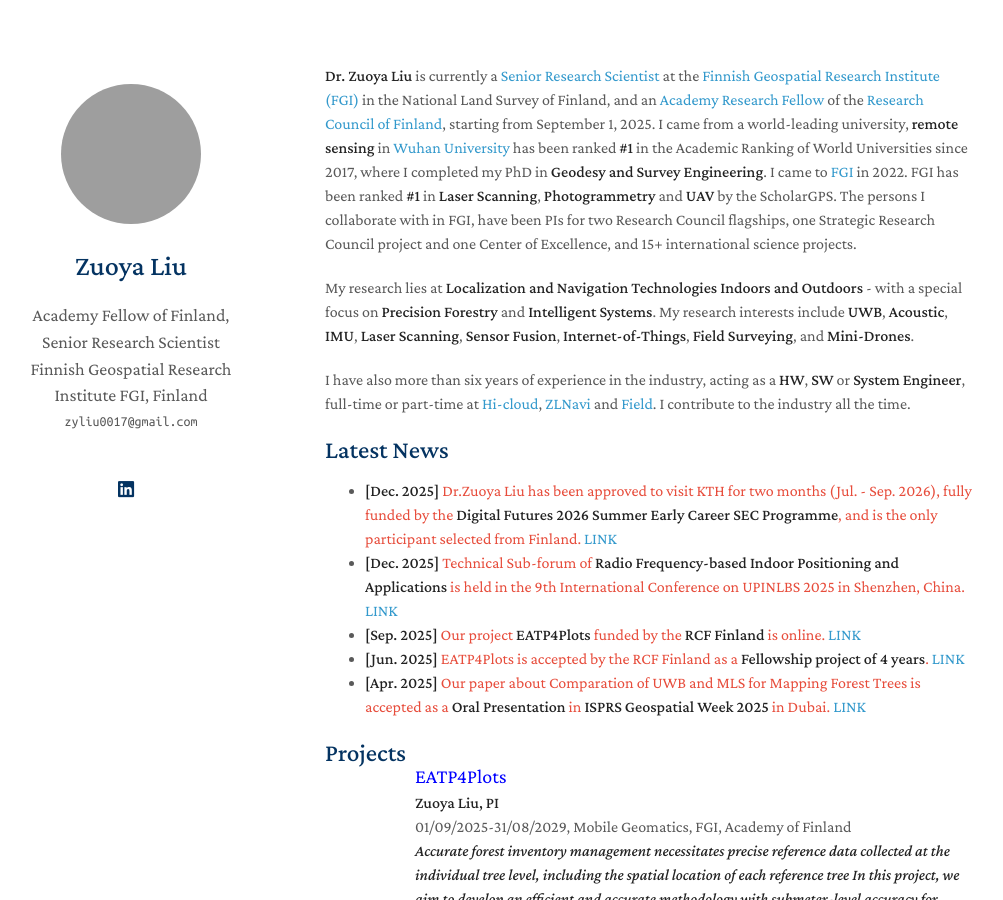
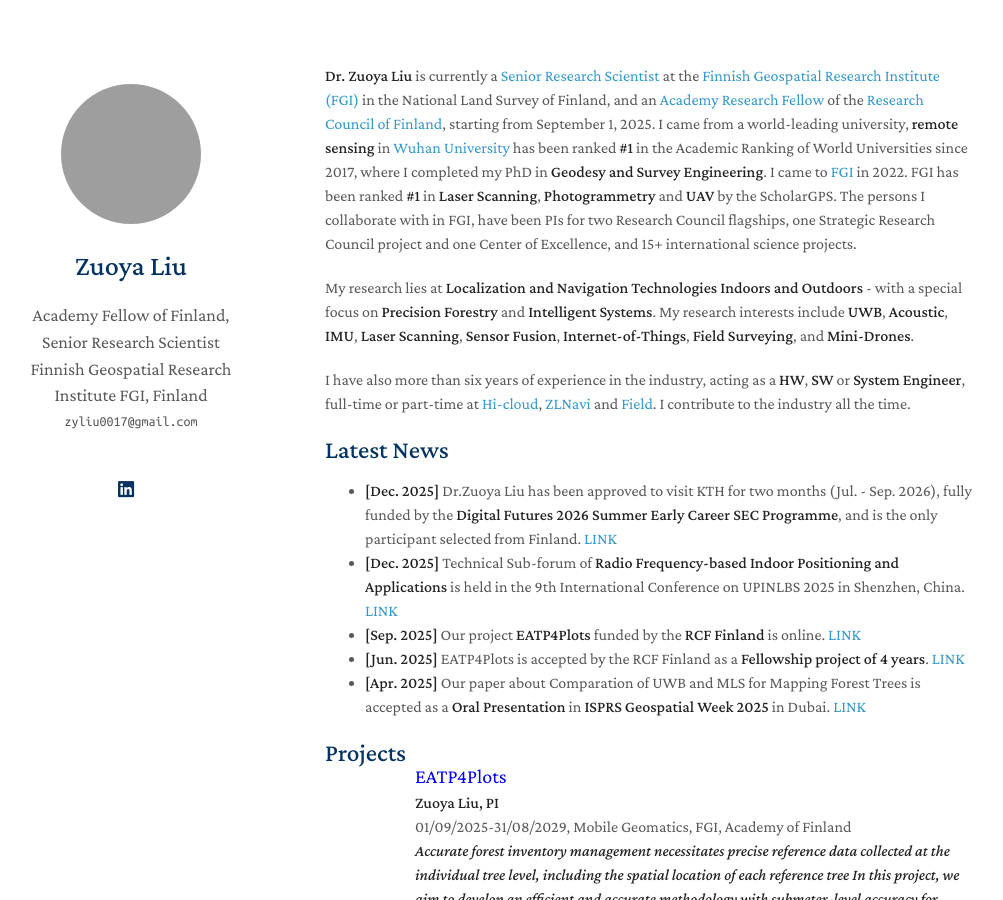
Before and after one commit to zyliu0017/zyliu0017.github.io, a Jekyll site: the page built from index.md, in a window 1280 px wide and 900 px high. Shown: the whole window, without its empty margins (145-1148 px from the left). Built offline with Jekyll 4.4.1, drawn with Linux system fonts in a browser that asks for light colours; a style sheet for code colours, icons or effects is not loaded; grey boxes are pictures that could not be loaded.

Commit message:
update info

```diff
--- a/index.md
+++ b/index.md
@@ -21,15 +21,15 @@
 
 
 ## Latest News
-- <span style="color:#e74d3c">**[Dec. 2025]** Dr.Zuoya Liu has been approved to visit KTH for two months (Jul. - Sep. 2026), fully funded by the **Digital Futures 2026 Summer Early Career SEC Programme**, and is the only participant selected from Finland.
+- **[Dec. 2025]** Dr.Zuoya Liu has been approved to visit KTH for two months (Jul. - Sep. 2026), fully funded by the **Digital Futures 2026 Summer Early Career SEC Programme**, and is the only participant selected from Finland.
 <a href="https://www.digitalfutures.kth.se/call/digital-futures-2026-summer-early-career-programme-sec-programme/" target="_blank" rel="noopener">LINK</a>
-- <span style="color:#e74d3c">**[Dec. 2025]** Technical Sub-forum of **Radio Frequency-based Indoor Positioning and Applications** is held in the 9th International Conference on UPINLBS 2025 in Shenzhen, China.
+- **[Dec. 2025]** Technical Sub-forum of **Radio Frequency-based Indoor Positioning and Applications** is held in the 9th International Conference on UPINLBS 2025 in Shenzhen, China.
 <a href="https://upinlbs2025.ubinp.com/technical" target="_blank" rel="noopener">LINK</a>
-- <span style="color:#e74d3c">**[Sep. 2025]** Our project **EATP4Plots** funded by the **RCF Finland** is online.
+- **[Sep. 2025]** Our project **EATP4Plots** funded by the **RCF Finland** is online.
 <a href="https://www.maanmittauslaitos.fi/en/research/eatp4plots" target="_blank" rel="noopener">LINK</a>
-- <span style="color:#e74d3c">**[Jun. 2025]** EATP4Plots is accepted by the RCF Finland as a **Fellowship project of 4 years**.
+- **[Jun. 2025]** EATP4Plots is accepted by the RCF Finland as a **Fellowship project of 4 years**.
 <a href="https://research.fi/en/results/funding/83040" target="_blank" rel="noopener">LINK</a>
-- <span style="color:#e74d3c">**[Apr. 2025]** Our paper about Comparation of UWB and MLS for Mapping Forest Trees is accepted as a **Oral Presentation** in **ISPRS Geospatial Week 2025** in Dubai.
+- **[Apr. 2025]** Our paper about Comparation of UWB and MLS for Mapping Forest Trees is accepted as a **Oral Presentation** in **ISPRS Geospatial Week 2025** in Dubai.
 <a href="https://isprs-annals.copernicus.org/articles/X-G-2025/551/2025/isprs-annals-X-G-2025-551-2025.html" target="_blank" rel="noopener">LINK</a>
 
 {% include_relative _includes/projects.md %}
```
